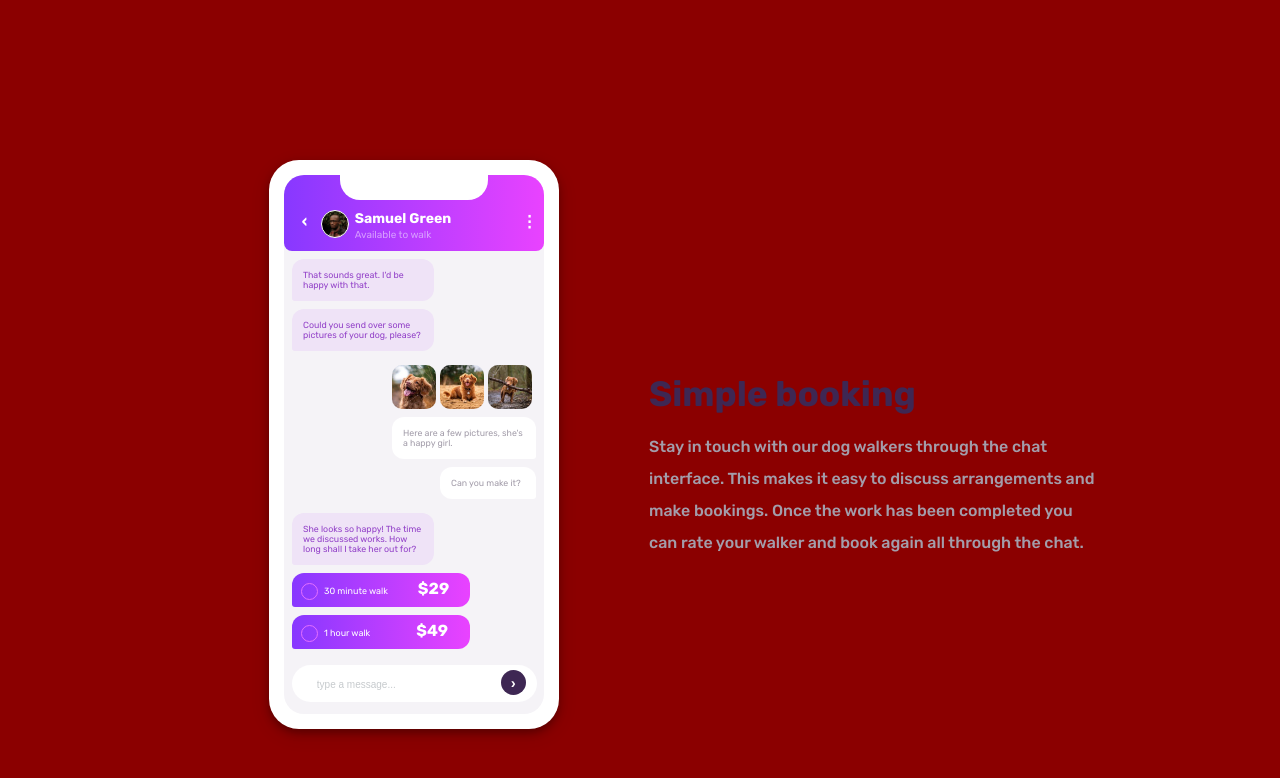
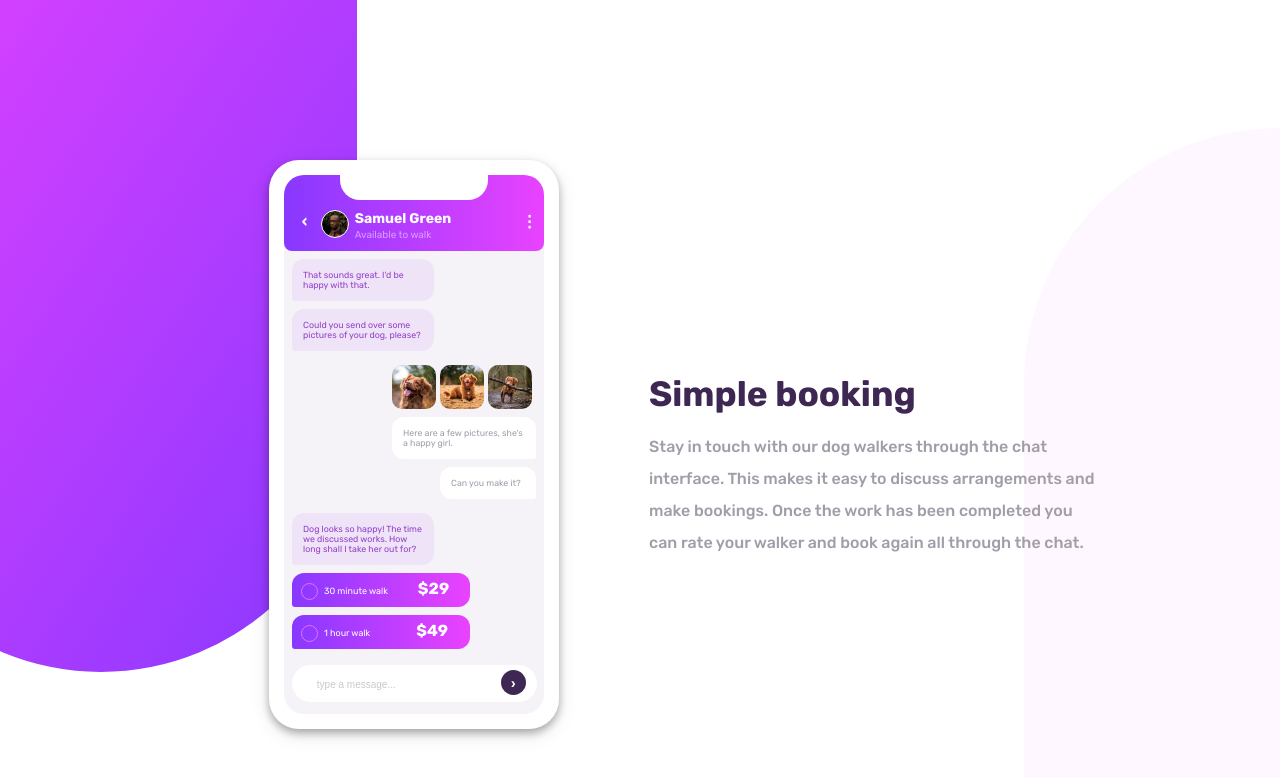
Before and after one commit to eseodiase/chat-app, a React (Vite) app: page / in a window 1280 px wide. Shown: the top 778 px of the page. Built offline with nearby package versions, Linux system fonts and the light colour scheme.

Commit message:
check text: she to dog

```diff
--- a/src/App.scss
+++ b/src/App.scss
@@ -36,7 +36,6 @@
       margin: 0;
       padding: 0;
       font-family: $font-family_1;
-      background: darkred;
     }
 
     main{
--- a/src/components/Chat.jsx
+++ b/src/components/Chat.jsx
@@ -27,7 +27,7 @@ const Chat = () => {
 
       <div className="left-chat">
         <p>
-          She looks so happy! The time we discussed works. How long shall I take
+          Dog looks so happy! The time we discussed works. How long shall I take
           her out for?
         </p>
       </div>
```
